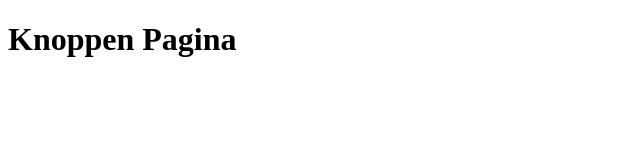
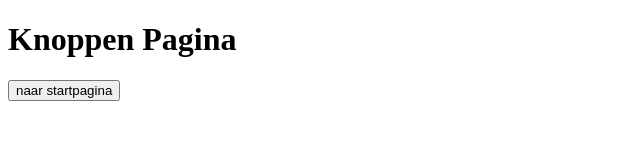
Before and after one commit to JamesJDB/JamesJDB.github.io, a plain HTML site: page knoppen.html in a window 1280 px wide. Shown: the whole page, without its empty margins (0-640 px from the left). Drawn offline with Linux system fonts and the light colour scheme.

Commit message:
Update knoppen.html

```diff
--- a/knoppen.html
+++ b/knoppen.html
@@ -1,7 +1,7 @@
 <!DOCTYPE html>
 <html>
 <head>
-<meta name="viewport" content="width=device-width, initial-scale=1">
+
 <style>
 
 </style>
@@ -10,7 +10,7 @@
 
 <h1>Knoppen Pagina</h1>
 
-    <input type="button" value="link naar index.html" onclick="window.location.href='jamesjdb.github.io/index.html>
+    <input type="button" value="naar startpagina" onclick="window.location.href="jamesjdb.github.io/index.html">
 
 
 
```
